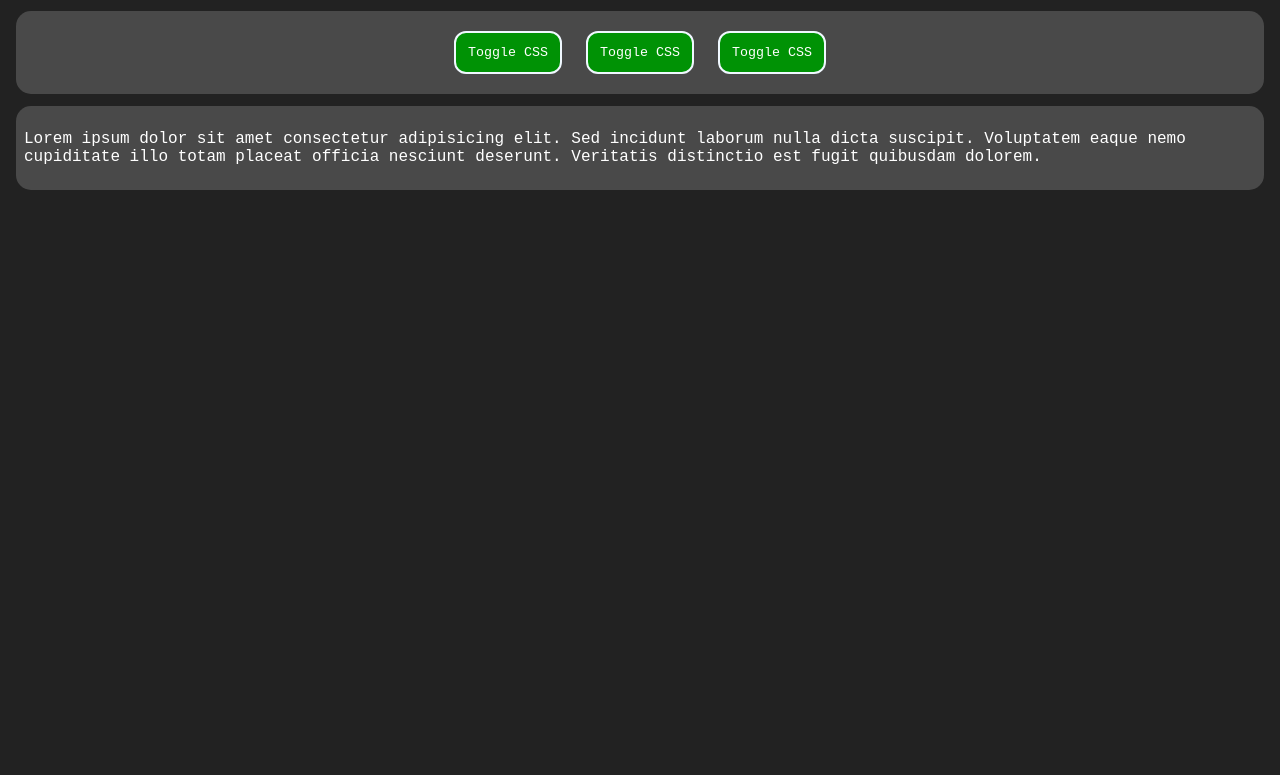
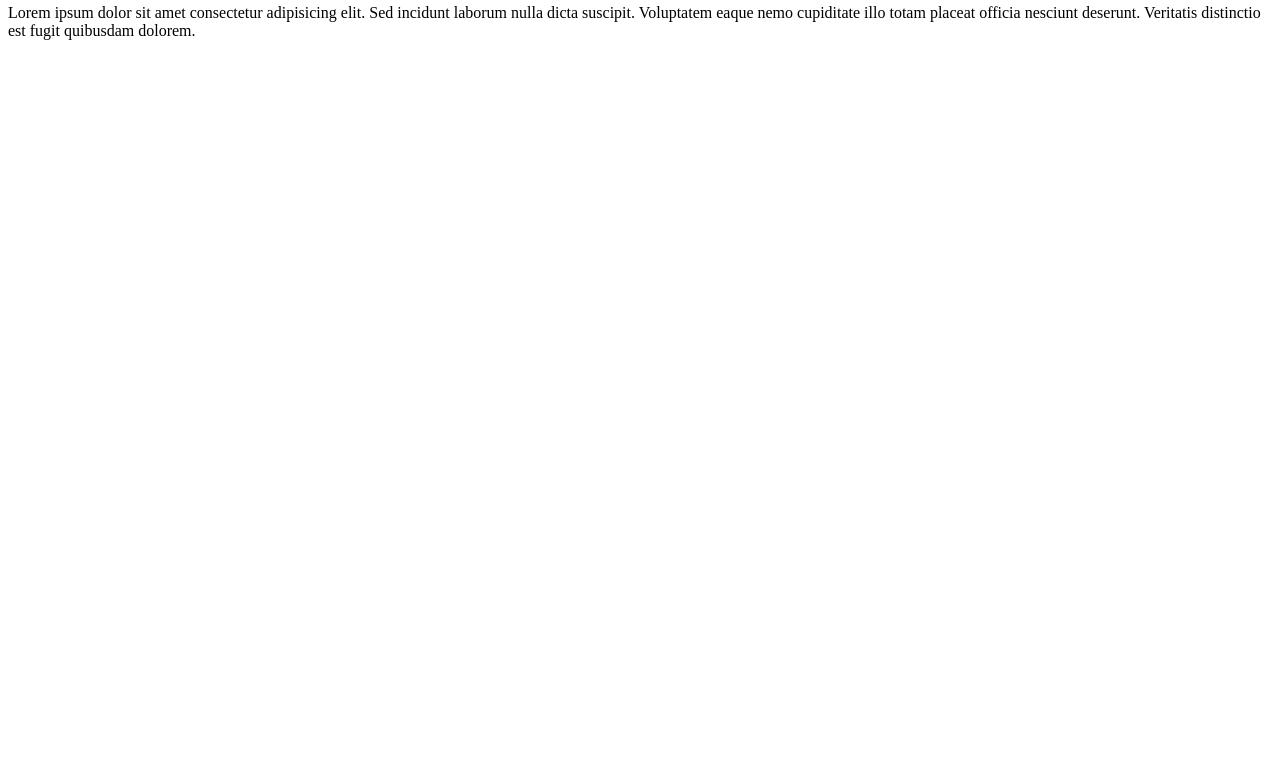
Before and after one commit to Blake-Herbert/WebDevelopmentIntroDemo, a plain HTML site: page index.html in a window 1280 px wide. Shown: the part 113-888 px from the top of the page. After the commit the page ends 800 px from the top, so only its background shows below. Drawn offline with Linux system fonts and the light colour scheme.

Commit message:
Added loops to script

```diff
--- a/index.html
+++ b/index.html
@@ -8,7 +8,7 @@
 </head>
 <body>
     <div id="bigContainer" class="bigContainer">
-        <div id="container" class="container">
+        <div id="container1" class="container">
             <h1>Welcome to the Web Development Demo!</h1>
         </div>
 
--- a/script.js
+++ b/script.js
@@ -1,22 +1,24 @@
 function toggle() {
-    const container1 = document.getElementById("container");
+    const container1 = document.getElementById("container1");
     const container2 = document.getElementById("container2");
     const container3 = document.getElementById("container3");
+
+    const containers = [container1, container2, container3];
+
+    containers.forEach(container => {
+        container.classList.toggle("container");
+    });
+
     const bigContainer = document.getElementById("bigContainer");
-
-    container1.classList.toggle("container");
-    container2.classList.toggle("container");
-    container3.classList.toggle("container");
     bigContainer.classList.toggle("bigContainer");
 
-    const button1 = document.getElementById("button1");
-    const button2 = document.getElementById("button2");
-    const button3 = document.getElementById("button3");
+    const buttons = document.querySelectorAll("button");
 
-    button1.classList.toggle("button");
-    button2.classList.toggle("button");
-    button3.classList.toggle("button");
-
+    buttons.forEach(button => {
+        button.classList.toggle("button");
+    });
 
     console.log("Hello World!");
 }
+
+toggle();
```
